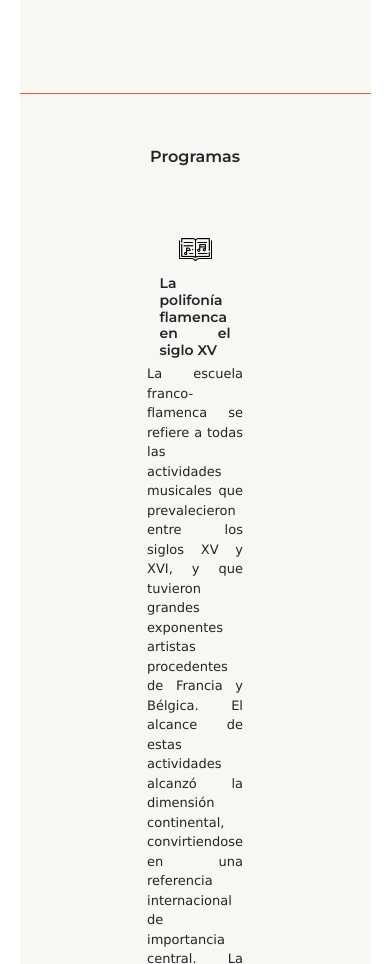
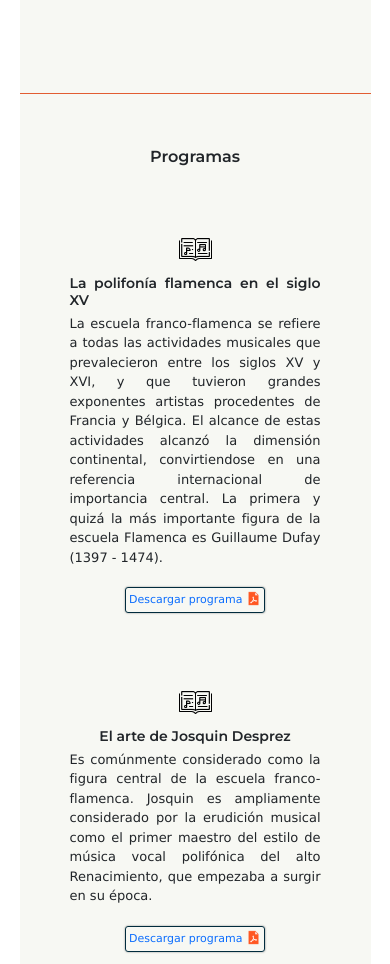
Before and after one commit to MarceloDutto/coderhouse_desarrolloWeb_trabajos, a website: page paginas/conciertos.html in a window 390 px wide. Shown: the part 2529-3493 px from the top of the page. Drawn offline with nearby package versions, Linux system fonts and the light colour scheme.

Commit message:
Se corrige el responsive de la pagina conciertos

```diff
--- a/scss/_conciertos.scss
+++ b/scss/_conciertos.scss
@@ -90,7 +90,7 @@
 
 .programas {
     border-top: 1px solid  map-get($paletaDeColores, orangeHighlight);
-    @include myflex (column, nowrap, flex-start, flex-start);
+
     .pagina__subtitulo {
         margin-top: 30px;
         text-align: center;
@@ -153,4 +153,12 @@
             font-size: 1.3rem;
         }
     }
+
+    .programas {
+        .programas__item {
+            padding: 0 10px;
+        }
+    }
+
+
 }
```
Also changed, not shown: estilos/main.css.
